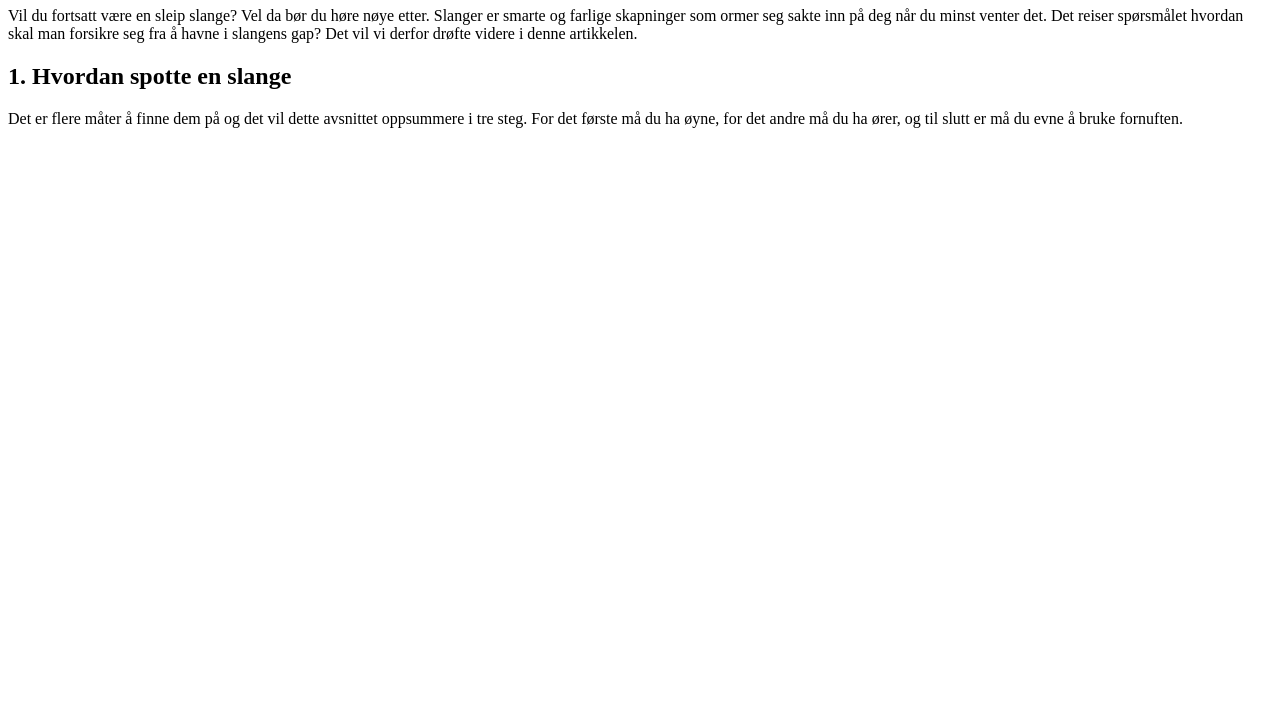
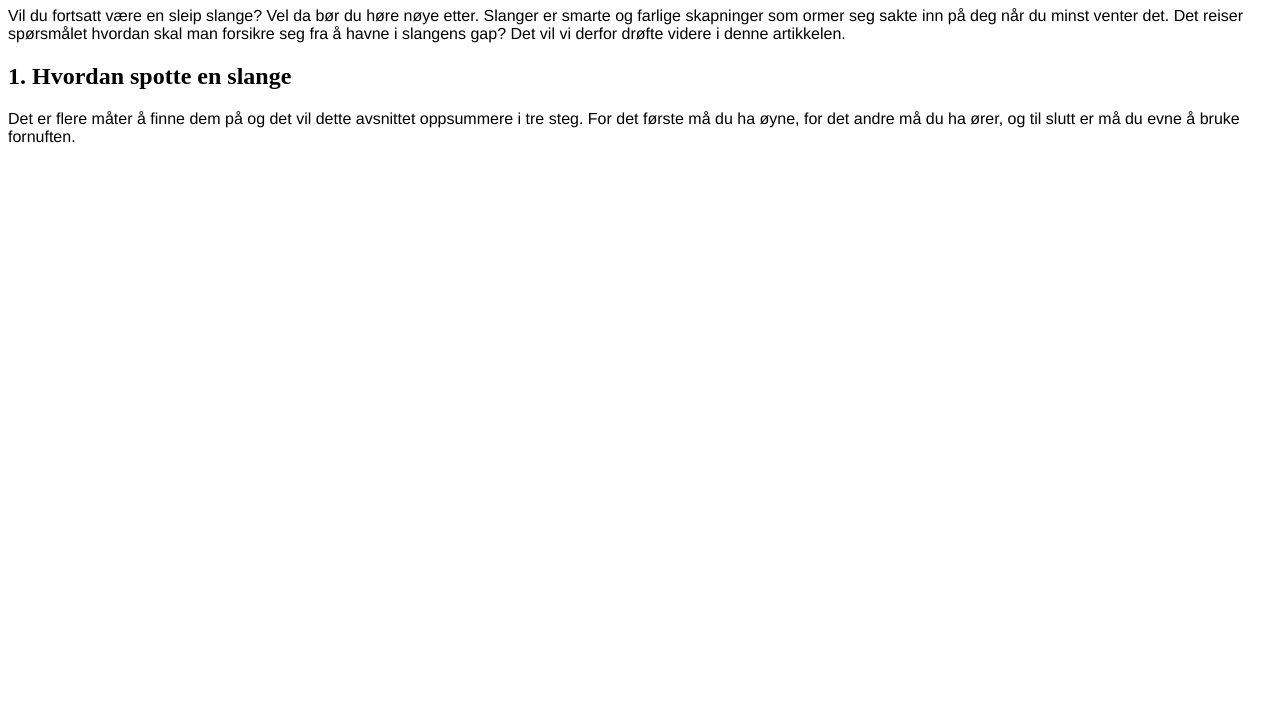
Before and after one commit to Christianpromax/TestingavGITmedElias, a plain HTML site: page TesttestmedELIAS.html in a window 1280 px wide. Shown: the part 73-800 px from the top of the page. Drawn offline with Linux system fonts and the light colour scheme.

Commit message:
added external css

```diff
--- a/TesttestmedELIAS.html
+++ b/TesttestmedELIAS.html
@@ -3,6 +3,8 @@
 <head>
     <title>Testing av HTML</title>
     <meta charset="UTF-8">
+
+    <link rel="stylesheet" href="style.css">
 </head>
 <body>
     <h1>Jeg Ser Deg Din lure Slange!</h1>
--- /dev/null
+++ b/style.css
@@ -0,0 +1,4 @@
+
+p {
+    font-family: 'Franklin Gothic Medium', 'Arial Narrow', Arial, sans-serif;
+}
```
